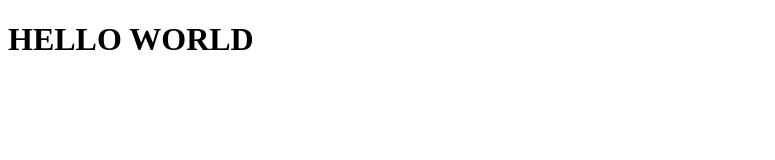
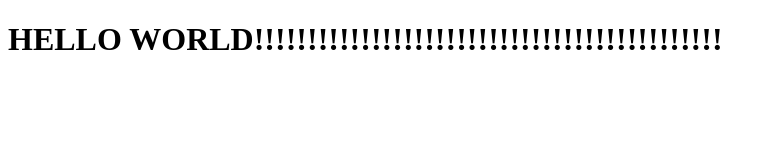
Before and after one commit to shimahi/hello_git, a plain HTML site: page index.html in a window 1280 px wide. Shown: the whole page, without its empty margins (0-775 px from the left). Drawn offline with Linux system fonts and the light colour scheme.

Commit message:
びっくり！

```diff
--- a/index.html
+++ b/index.html
@@ -6,6 +6,6 @@
   <title>Document</title>
 </head>
 <body>
-  <h1>HELLO WORLD</h1>
+  <h1>HELLO WORLD!!!!!!!!!!!!!!!!!!!!!!!!!!!!!!!!!!!!!!!!!!!!</h1>
 </body>
 </html>
```
